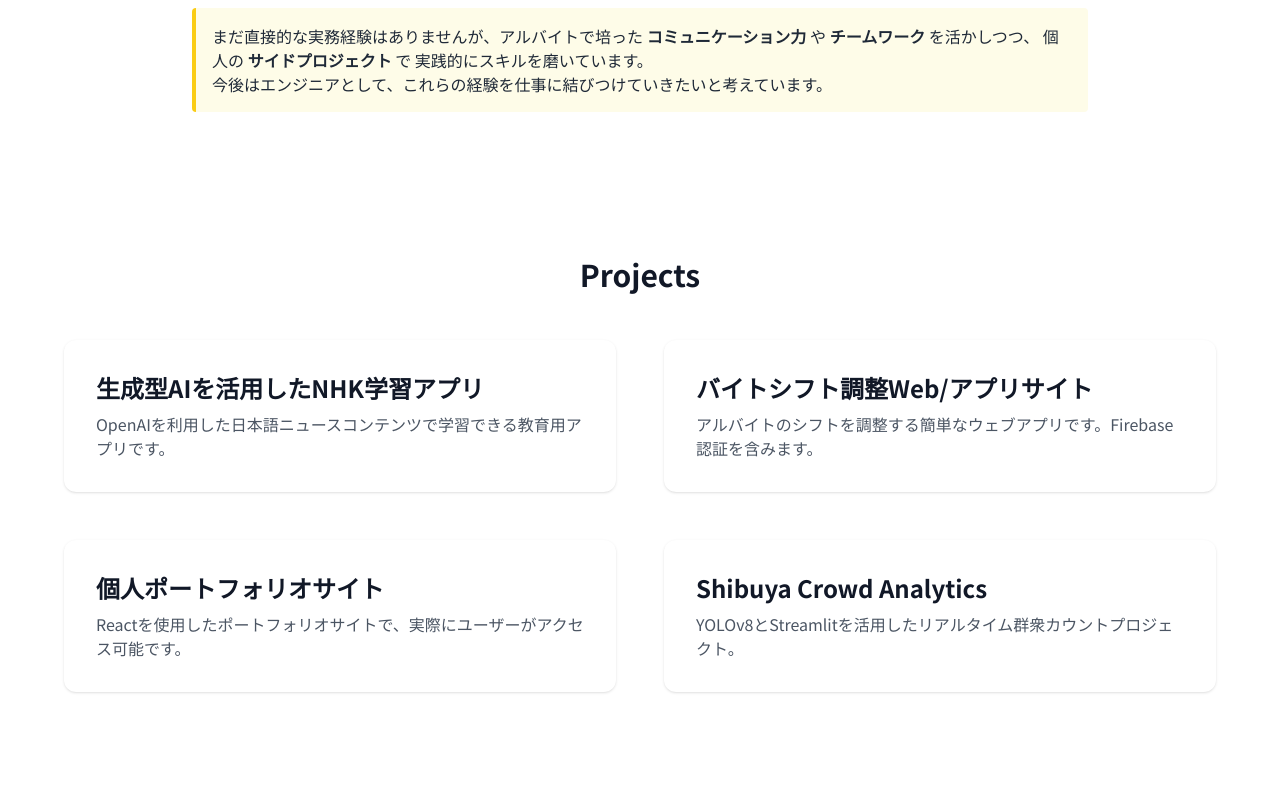
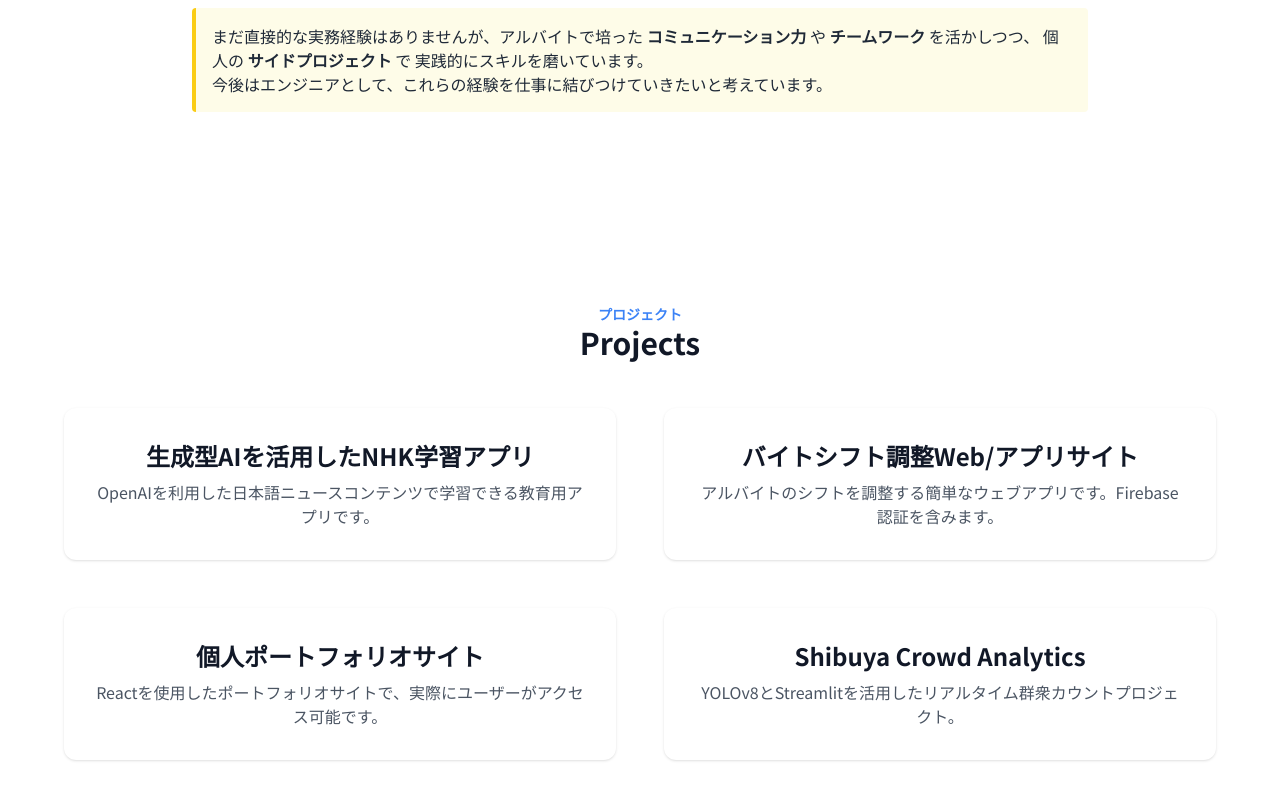
Before and after one commit to khyiao0829/Portfolio, a React (Create React App) app: page / in a window 1280 px wide. Shown: the part 2304-3104 px from the top of the page. Built offline with nearby package versions, Linux system fonts and the light colour scheme.

Commit message:
Project.jsx/ ProjectDatil.jsx 수정

```diff
--- a/src/components/Project.jsx
+++ b/src/components/Project.jsx
@@ -4,8 +4,9 @@ import projects from "./ProjectData";
 
 function Projects() {
   return (
-    <section id="projects" className="py-16 px-6 min-h-screen w-screen">
-      <h2 className="text-3xl font-bold text-center mb-12">Projects</h2>
+    <section id="projects" className="py-16 px-6 min-h-screen w-screen text-center">
+  <p className="text-sm font-bold text-blue-500 mt-12 text-center">プロジェクト</p>
+  <h2 className="text-3xl font-bold text-center mb-12">Projects</h2>
       <div className="grid md:grid-cols-2 gap-12 max-w-6xl mx-auto">
         {projects.map((project) => (
           <motion.div
@@ -15,7 +16,6 @@ function Projects() {
             viewport={{ once: true }}
             transition={{ duration: 0.5 }}
           >
-            {/* 카드 전체를 Link로 감싸기 */}
             <Link
               to={`/projects/${project.id}`}
               className="block bg-white rounded-xl overflow-hidden shadow hover:shadow-xl transition-shadow duration-300"
--- a/src/components/ProjectDetail.jsx
+++ b/src/components/ProjectDetail.jsx
@@ -109,7 +109,7 @@ function ProjectDetail() {
               rel="noopener noreferrer"
               className="inline-flex items-center gap-2 px-4 py-2 bg-gray-800 text-white rounded hover:bg-gray-900 transition"
             >
-              デモサイトを見る
+              www.kimhyportfolio.com
             </a>
           )}
         </div>
```
